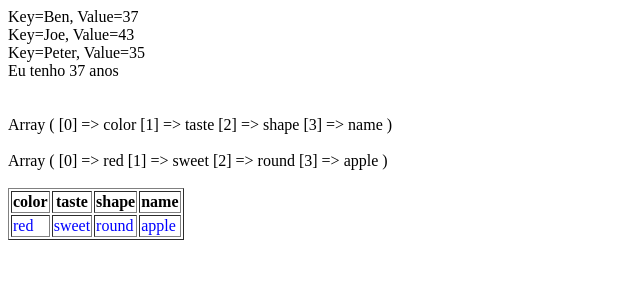
After one commit to LambertiMarcos/ProjetosPHP, a PHP site: page /array.php in a window 1280 px wide. The commit adds this page. Shown: the top 300 px of the page, without its empty margins (0-640 px from the left). Run offline with PHP 8.4, Linux system fonts and the light colour scheme.

Commit message:
manipulação de Array
Modulo de manipulação de array

```diff
--- /dev/null
+++ b/php1/array.php
@@ -0,0 +1,50 @@
+<!DOCTYPE html>
+<html>
+<body>
+
+<?php
+$age = array("Peter"=>"35", "Ben"=>"37", "Joe"=>"43");
+ksort($age);
+
+foreach($age as $x => $x_value) {
+echo "Key=" . $x . ", Value=" . $x_value;
+echo "<br>";
+}
+if(key_exists('Ben', $age)){
+    $age = $age['Ben'];
+    echo "Eu tenho ".$age." anos"."</br>";
+}else{
+    echo "Nome não encontrado!";
+}
+echo "<br><br>";
+
+$lista = ['color' => 'red',
+        'taste' => 'sweet',
+        'shape' => 'round',
+        'name'  => 'apple'];
+
+$chaves = array_keys($lista);
+print_r($chaves);
+echo "<br><br>";
+
+$valores = array_values($lista);
+print_r($valores);
+echo "<br><br>";
+?>
+
+<table border="1">
+    <tr>
+        <?php foreach($chaves as $chave): ?>
+            <th><?php echo $chave; ?></th>
+        <?php endforeach; ?>
+    </tr>
+    <tr>
+        <?php foreach($valores as $valor): ?>
+            <td style="color: blue"><?php echo $valor; ?></td>
+        <?php endforeach; ?>
+    </tr>
+</table>
+
+
+</body>
+</html>
--- a/php1/header.php
+++ b/php1/header.php
@@ -32,7 +32,7 @@
         <a class="nav-link" href="copy.php">Copiar</a>
     </li>
     <li class="nav-item">
-        <a class="nav-link" href="receiver.php">Upload</a>
+        <a class="nav-link" href="array.php">Array</a>
     </li>
     </ul>
 </div>
--- a/php1/lista.txt
+++ b/php1/lista.txt
@@ -4,3 +4,5 @@ Malorum
 Cicero
 Rackham
 Marcos
+Cicero
+Ian
```
Also changed, not shown: php1/repositorio/4d488f52cdce16aa19fbfd8fed67410a.jpg (added), php1/repositorio/8eb10662ec3771f6e5f6860bf0cae6c2.jpg (added).
